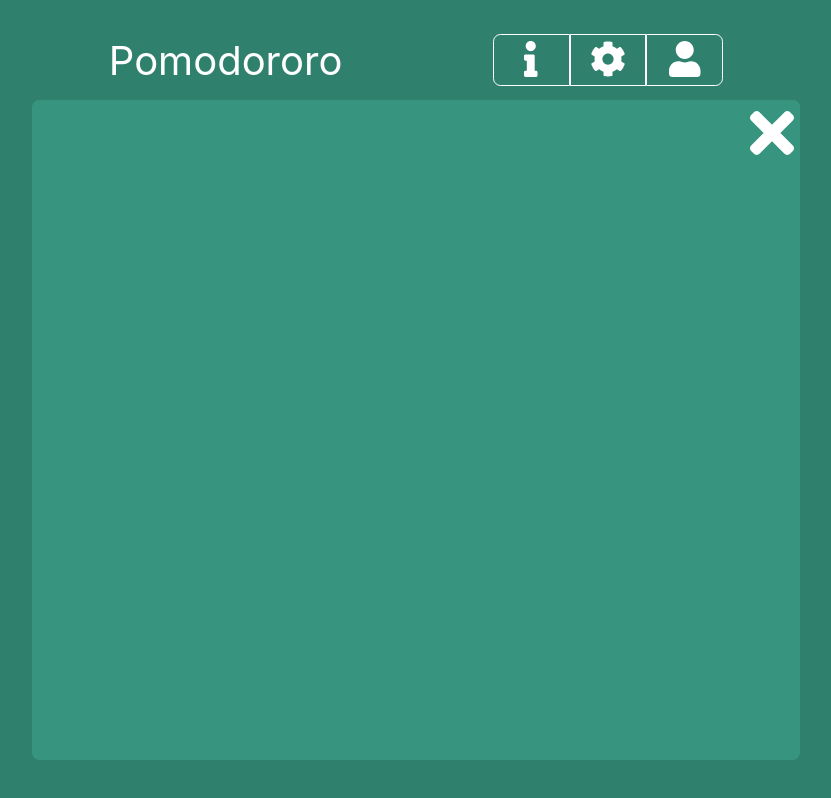
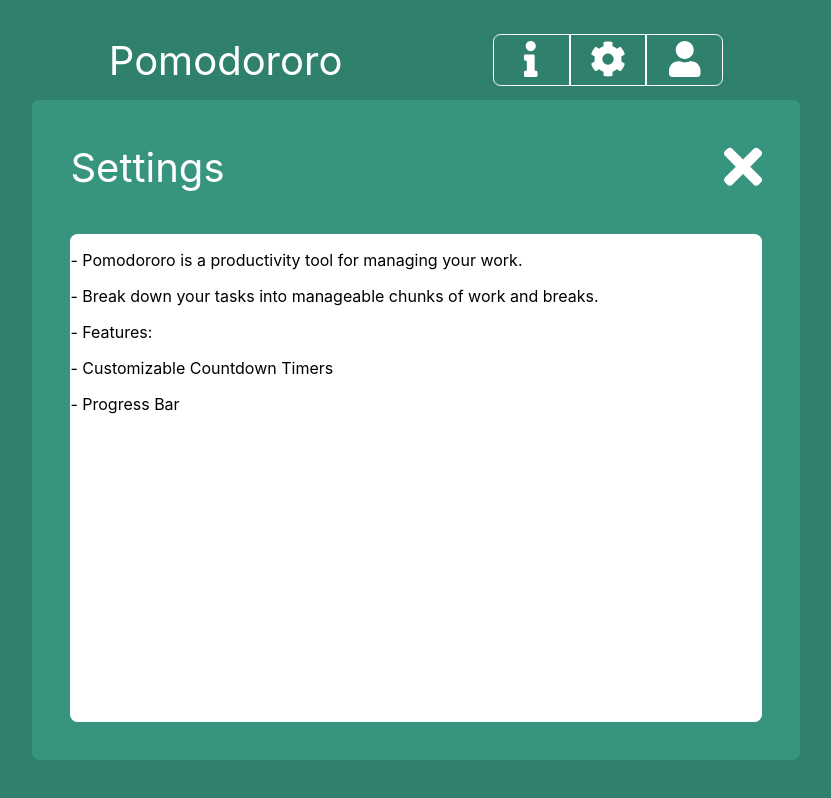
Before and after one commit to nameistao/Pomokanban, a Next.js app: page / in a window 1280 px wide. Both pictures are taken after a click on the button 831 px from the left and 60 px from the top of the page. Shown: the whole page, without its empty margins (224-1055 px from the left). Built offline with nearby package versions, Linux system fonts and the light colour scheme.

Commit message:
set up layout for modals and remove tasks

```diff
--- a/components/modals/InfoModal.tsx
+++ b/components/modals/InfoModal.tsx
@@ -12,15 +12,44 @@
   flex-direction: column;
 `;
 
+const StyledTopRow = styled.div`
+  width: 100%;
+  height: 10%;
+  display: flex;
+  flex-direction: row;
+  justify-content: space-between;
+  margin-top: 5%;
+`;
+
+const StyledModalTitle = styled.div`
+  width: auto;
+  height: 100%;
+  font-size: 40px;
+  display: flex;
+  flex-direction: column;
+  padding-left: 5%;
+  justify-content: center;
+  color: #fff;
+`;
+
 const StyledTimesButton = styled.button`
-  height: 10%;
+  height: 100%;
   width: auto;
+  padding-right: 5%;
   border-radius: 7.5px;
   background-color: inherit;
   border: none;
   :hover {
     cursor: pointer;
   }
+`;
+
+const StyledModalContent = styled.div`
+  width: 90%;
+  margin: 5%;
+  height: 85%;
+  background-color: #fff;
+  border-radius: 7.5px;
 `;
 
 interface IProps {
@@ -31,9 +60,21 @@
 const InfoModal = ({ color, setShowModal }: IProps) => {
   return (
     <StyledInfoModal color={color}>
-      <StyledTimesButton onClick={() => setShowModal("")}>
-        <Times height={"100%"} color={"#fff"} />
-      </StyledTimesButton>
+      <StyledTopRow>
+        <StyledModalTitle>Information</StyledModalTitle>
+        <StyledTimesButton onClick={() => setShowModal("")}>
+          <Times height={"100%"} color={"#fff"} />
+        </StyledTimesButton>
+      </StyledTopRow>
+      <StyledModalContent>
+        <p>- Pomodororo is a productivity tool for managing your work.</p>
+        <p>
+          - Break down your tasks into manageable chunks of work and breaks.
+        </p>
+        <p>- Features:</p>
+        <p>- Customizable Countdown Timers</p>
+        <p>- Progress Bar</p>
+      </StyledModalContent>
     </StyledInfoModal>
   );
 };
--- a/components/modals/SettingsModal.tsx
+++ b/components/modals/SettingsModal.tsx
@@ -12,15 +12,44 @@
   flex-direction: column;
 `;
 
+const StyledTopRow = styled.div`
+  width: 100%;
+  height: 10%;
+  display: flex;
+  flex-direction: row;
+  justify-content: space-between;
+  margin-top: 5%;
+`;
+
+const StyledModalTitle = styled.div`
+  width: auto;
+  height: 100%;
+  font-size: 40px;
+  display: flex;
+  flex-direction: column;
+  padding-left: 5%;
+  justify-content: center;
+  color: #fff;
+`;
+
 const StyledTimesButton = styled.button`
-  height: 10%;
+  height: 100%;
   width: auto;
+  padding-right: 5%;
   border-radius: 7.5px;
   background-color: inherit;
   border: none;
   :hover {
     cursor: pointer;
   }
+`;
+
+const StyledModalContent = styled.div`
+  width: 90%;
+  margin: 5%;
+  height: 85%;
+  background-color: #fff;
+  border-radius: 7.5px;
 `;
 
 interface IProps {
@@ -31,9 +60,21 @@
 const SettingsModal = ({ color, setShowModal }: IProps) => {
   return (
     <StyledSettingsModal color={color}>
-      <StyledTimesButton onClick={() => setShowModal("")}>
-        <Times height={"100%"} color={"#fff"} />
-      </StyledTimesButton>
+      <StyledTopRow>
+        <StyledModalTitle>Settings</StyledModalTitle>
+        <StyledTimesButton onClick={() => setShowModal("")}>
+          <Times height={"100%"} color={"#fff"} />
+        </StyledTimesButton>
+      </StyledTopRow>
+      <StyledModalContent>
+        <p>- Pomodororo is a productivity tool for managing your work.</p>
+        <p>
+          - Break down your tasks into manageable chunks of work and breaks.
+        </p>
+        <p>- Features:</p>
+        <p>- Customizable Countdown Timers</p>
+        <p>- Progress Bar</p>
+      </StyledModalContent>
     </StyledSettingsModal>
   );
 };
--- a/components/modals/UserModal.tsx
+++ b/components/modals/UserModal.tsx
@@ -12,15 +12,44 @@
   flex-direction: column;
 `;
 
+const StyledTopRow = styled.div`
+  width: 100%;
+  height: 10%;
+  display: flex;
+  flex-direction: row;
+  justify-content: space-between;
+  margin-top: 5%;
+`;
+
+const StyledModalTitle = styled.div`
+  width: auto;
+  height: 100%;
+  font-size: 40px;
+  display: flex;
+  flex-direction: column;
+  padding-left: 5%;
+  justify-content: center;
+  color: #fff;
+`;
+
 const StyledTimesButton = styled.button`
-  height: 10%;
+  height: 100%;
   width: auto;
+  padding-right: 5%;
   border-radius: 7.5px;
   background-color: inherit;
   border: none;
   :hover {
     cursor: pointer;
   }
+`;
+
+const StyledModalContent = styled.div`
+  width: 90%;
+  margin: 5%;
+  height: 85%;
+  background-color: #fff;
+  border-radius: 7.5px;
 `;
 
 interface IProps {
@@ -31,9 +60,21 @@
 const UserModal = ({ color, setShowModal }: IProps) => {
   return (
     <StyledUserModal color={color}>
-      <StyledTimesButton onClick={() => setShowModal("")}>
-        <Times height={"100%"} color={"#fff"} />
-      </StyledTimesButton>
+      <StyledTopRow>
+        <StyledModalTitle>User</StyledModalTitle>
+        <StyledTimesButton onClick={() => setShowModal("")}>
+          <Times height={"100%"} color={"#fff"} />
+        </StyledTimesButton>
+      </StyledTopRow>
+      <StyledModalContent>
+        <p>- Pomodororo is a productivity tool for managing your work.</p>
+        <p>
+          - Break down your tasks into manageable chunks of work and breaks.
+        </p>
+        <p>- Features:</p>
+        <p>- Customizable Countdown Timers</p>
+        <p>- Progress Bar</p>
+      </StyledModalContent>
     </StyledUserModal>
   );
 };
--- a/pages/index.tsx
+++ b/pages/index.tsx
@@ -118,7 +118,6 @@
               setTotal={setTotal}
               setStartStop={setStartStop}
             />
-            <Tasks />
           </>
         )}
       </StyledMain>
```
